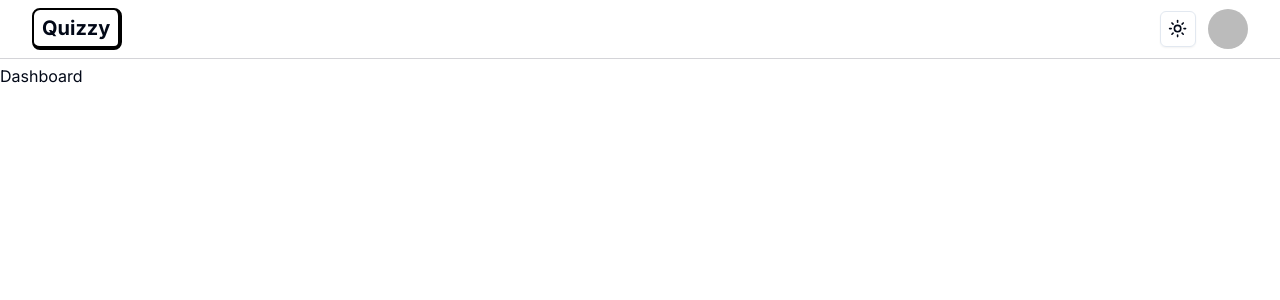
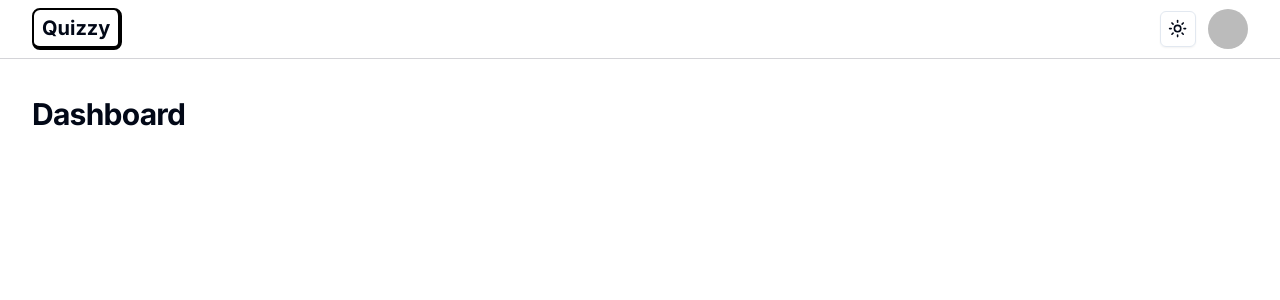
Before and after one commit to arepaFlipper/QuizCraftAI, a Next.js app: page /dashboard in a window 1280 px wide. Shown: the top 300 px of the page. Built offline with nearby package versions, Linux system fonts and the light colour scheme; no server answers; sample sign-in values are in the browser's storage.

Commit message:
🐑 (1:08:55) Dev Dashboard

```diff
--- a/src/app/dashboard/page.tsx
+++ b/src/app/dashboard/page.tsx
@@ -1,8 +1,29 @@
+import { getAuthSession } from "@/lib/nextauth";
+import { redirect } from "next/navigation";
+
 type Props = {}
 
-const Dashboard = (props: Props) => {
+export const metadata = {
+  title: "Dashboard | Quiz Craft AI"
+}
+
+const Dashboard = async ({ }: Props) => {
+  const session = await getAuthSession();
+  if (!session?.user) {
+    return redirect("/");
+  }
   return (
-    <div>Dashboard</div>
+    <main className="p-8 mx-auto max-w-7xl">
+      <div className="flex items-center">
+        <h2 className="mr-2 text-3xl font-bold tracking-tight">Dashboard</h2>
+      </div>
+
+      <div className="grid gap-4 mt-4 md:grid-cols-2">
+        {/* <QuizMeCard /> */}
+        {/* <HistoryCard /> */}
+      </div>
+      <div className="grid gap-4 mt-4 md:grid-cols-2 lg:grid-cols-7"> </div>
+    </main>
   )
 }
 
```
